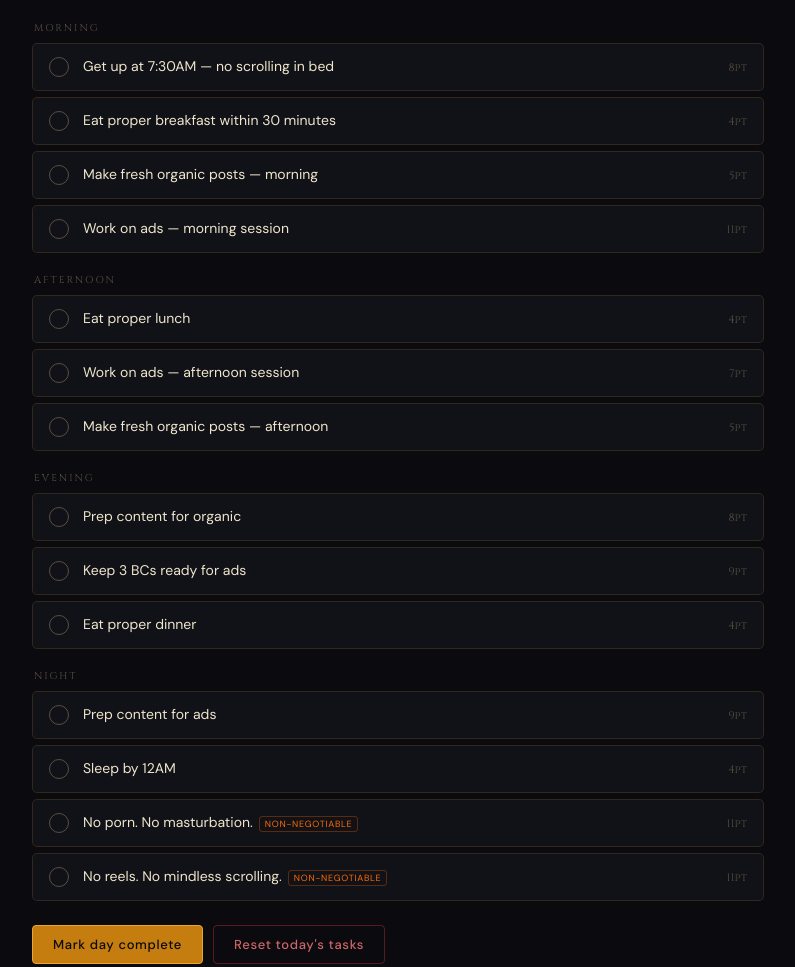
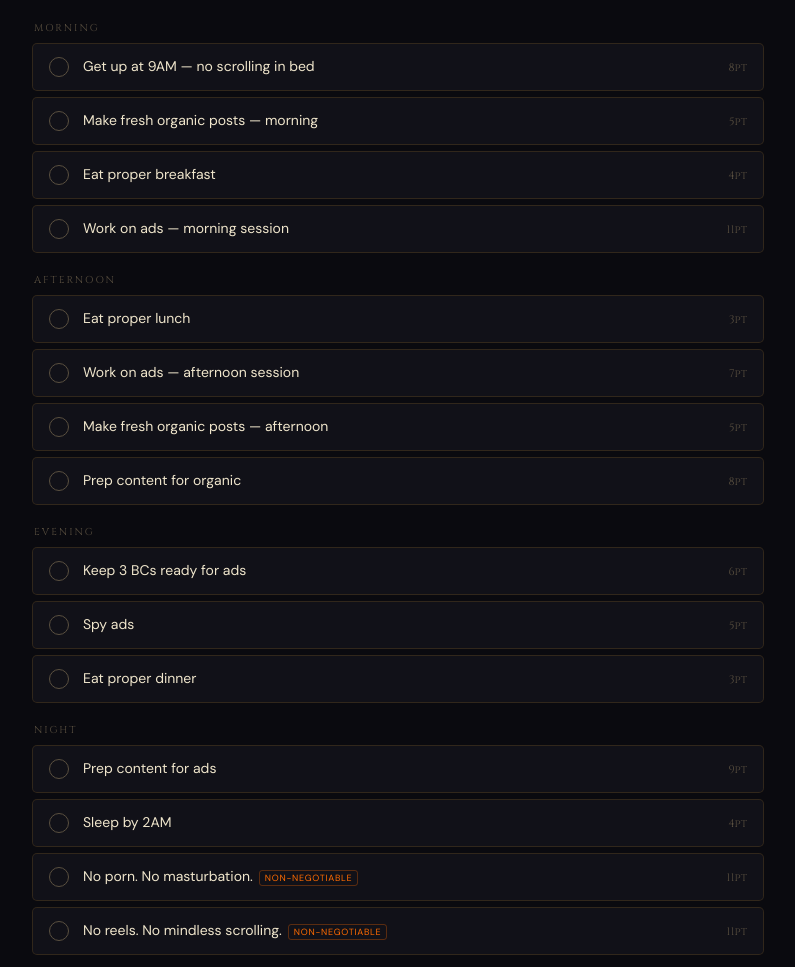
Before and after one commit to sanuxmudulu/chigla-ads, a plain HTML site: page index.html in a window 1280 px wide. Shown: the part 1022-1989 px from the top of the page, without its empty margins (242-1037 px from the left). Drawn offline with Linux system fonts and the light colour scheme; no server answers.

Commit message:
Update index.html

```diff
--- a/index.html
+++ b/index.html
@@ -232,20 +232,21 @@ const TOTAL = 75;
 const WIN_THRESHOLD = 90; // need 90+ pts to count as a won day
 
 const TASKS = [
-  { id:'t1',  name:'Get up at 7:30AM — no scrolling in bed',  pts:8,  group:'Morning' },
-  { id:'t2',  name:'Eat proper breakfast within 30 minutes',  pts:4,  group:'Morning' },
-  { id:'t3',  name:'Make fresh organic posts — morning',      pts:5,  group:'Morning' },
+  { id:'t1',  name:'Get up at 9AM — no scrolling in bed',  pts:8,  group:'Morning' },
+  { id:'t2',  name:'Make fresh organic posts — morning',      pts:5,  group:'Morning' },
+  { id:'t3',  name:'Eat proper breakfast',  pts:4,  group:'Morning' },
   { id:'t4',  name:'Work on ads — morning session',           pts:11,  group:'Morning' },
-  { id:'t5',  name:'Eat proper lunch',                        pts:4,  group:'Afternoon' },
+  { id:'t5',  name:'Eat proper lunch',                        pts:3,  group:'Afternoon' },
   { id:'t6', name:'Work on ads — afternoon session',           pts:7,  group:'Afternoon' },
   { id:'t7',  name:'Make fresh organic posts — afternoon',      pts:5,  group:'Afternoon' },
-  { id:'t8', name:'Prep content for organic',                       pts:8,  group:'Evening' },
-  { id:'t11', name:'Keep 3 BCs ready for ads',                pts:9,  group:'Evening' },
-  { id:'t9',  name:'Eat proper dinner',                pts:4,  group:'Evening' },
-  { id:'t10',  name:'Prep content for ads',                   pts:9,  group:'Night' },
-  { id:'t12', name:'Sleep by 12AM',                           pts:4,  group:'Night' },
-  { id:'t13', name:'No porn. No masturbation.',               pts:11,  group:'Night', critical:true },
-  { id:'t14', name:'No reels. No mindless scrolling.',        pts:11,  group:'Night', critical:true },
+  { id:'t8', name:'Prep content for organic',                       pts:8,  group:'Afternoon' },
+  { id:'t9', name:'Keep 3 BCs ready for ads',                pts:6,  group:'Evening' },
+  { id:'t10',  name:'Spy ads',      pts:5,  group:'Evening' },
+  { id:'t11',  name:'Eat proper dinner',                pts:3,  group:'Evening' },
+  { id:'t12',  name:'Prep content for ads',                   pts:9,  group:'Night' },
+  { id:'t13', name:'Sleep by 2AM',                           pts:4,  group:'Night' },
+  { id:'t14', name:'No porn. No masturbation.',               pts:11,  group:'Night', critical:true },
+  { id:'t15', name:'No reels. No mindless scrolling.',        pts:11,  group:'Night', critical:true },
 ];
 
 let cache = {};
```
